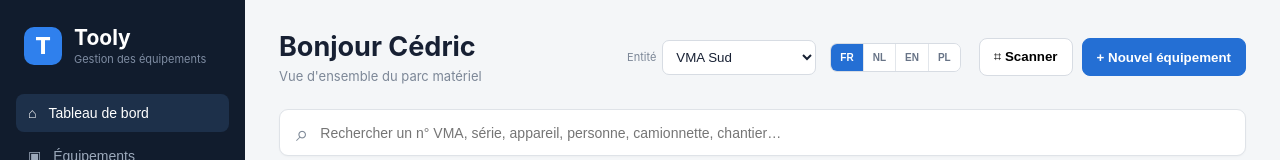
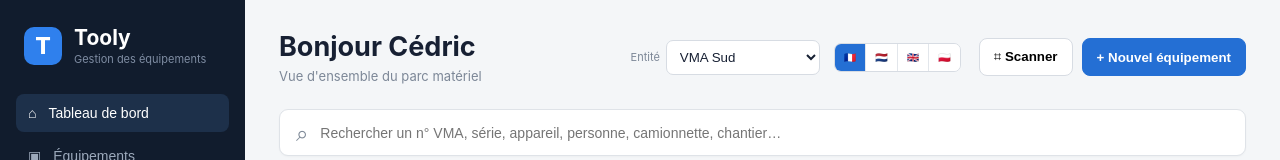
Before and after one commit to Bassistedric/Tooly, a React (Vite) app in the folder frontend/: page / in a window 1280 px wide. Shown: the top 160 px of the page. Built offline with nearby package versions, Linux system fonts and the light colour scheme.

Commit message:
Use language flags and translate dashboard demo content

```diff
--- a/frontend/src/App.tsx
+++ b/frontend/src/App.tsx
@@ -7,6 +7,27 @@ const equipment = [
   { id:'VMA-0187', name:'Manomètre digital', place:'Atelier LLN', control:'Échu', state:'NOK', tone:'danger' },
   { id:'VMA-0421', name:'Perceuse-visseuse', place:'Stock Jumet', control:'15/01/2027', state:'Conforme', tone:'ok' },
 ]
+
+function translateDemoPlace(value: string, lang: string) {
+  const map: Record<string, Record<string,string>> = {
+    en: {'Chantier WTECEWA31':'Worksite WTECEWA31','Camionnette 2-ABC-123':'Van 2-ABC-123','Atelier LLN':'LLN workshop','Stock Jumet':'Jumet stock'},
+    nl: {'Chantier WTECEWA31':'Werf WTECEWA31','Camionnette 2-ABC-123':'Bestelwagen 2-ABC-123','Atelier LLN':'Werkplaats LLN','Stock Jumet':'Voorraad Jumet'},
+    pl: {'Chantier WTECEWA31':'Budowa WTECEWA31','Camionnette 2-ABC-123':'Pojazd 2-ABC-123','Atelier LLN':'Warsztat LLN','Stock Jumet':'Magazyn Jumet'}
+  }
+  return map[lang]?.[value] ?? value
+}
+function translateDemoControl(value: string, lang: string) {
+  if (value !== 'Échu') return value
+  return ({en:'Overdue',nl:'Vervallen',pl:'Po terminie'} as Record<string,string>)[lang] ?? value
+}
+function translateDemoState(value: string, lang: string) {
+  const map: Record<string, Record<string,string>> = {
+    en:{'À contrôler':'To inspect','Conforme':'Compliant'},
+    nl:{'À contrôler':'Te controleren','Conforme':'Conform'},
+    pl:{'À contrôler':'Do kontroli','Conforme':'Zgodny'}
+  }
+  return map[lang]?.[value] ?? value
+}
 
 function App() {
   const { t, i18n } = useTranslation()
@@ -29,7 +50,7 @@ function App() {
       <div className="asideBottom"><button>⚙ <span>{t('admin')}</span></button><div className="profile"><span>CC</span><div><b>Cédric C.</b><small>Administrateur</small></div></div></div>
     </aside>
     <main>
-      <header><div><h1>{t('hello')}</h1><p>{t('overview')}</p></div><div className="topSelectors"><label>{t('entity')} <select defaultValue="VMA Sud"><option>VMA Sud</option><option>VMA Nord</option><option>BE Maintenance</option></select></label><div className="languages">{['fr','nl','en','pl'].map(lang=><button key={lang} className={i18n.language===lang?'selected':''} onClick={()=>changeLanguage(lang)}>{lang.toUpperCase()}</button>)}</div></div><div className="headerActions"><button className="scan">⌗ {t('scan')}</button><button className="add">+ {t('newEquipment')}</button></div></header>
+      <header><div><h1>{t('hello')}</h1><p>{t('overview')}</p></div><div className="topSelectors"><label>{t('entity')} <select defaultValue="VMA Sud"><option>VMA Sud</option><option>VMA Nord</option><option>BE Maintenance</option></select></label><div className="languages">{[{code:'fr',flag:'🇫🇷',label:'Français'},{code:'nl',flag:'🇳🇱',label:'Nederlands'},{code:'en',flag:'🇬🇧',label:'English'},{code:'pl',flag:'🇵🇱',label:'Polski'}].map(item=><button key={item.code} title={item.label} aria-label={item.label} className={i18n.language===item.code?'selected':''} onClick={()=>changeLanguage(item.code)}>{item.flag}</button>)}</div></div><div className="headerActions"><button className="scan">⌗ {t('scan')}</button><button className="add">+ {t('newEquipment')}</button></div></header>
       <section className="search"><span>⌕</span><input placeholder={t('search')}/></section>
       <section className="metrics">
         <article><span className="metricIcon">▣</span><div><small>{t('active')}</small><strong>1 284</strong><p>+ 18 ce mois</p></div></article>
@@ -40,7 +61,7 @@ function App() {
       <section className="contentGrid">
         <div className="panel wide"><div className="panelHead"><div><h2>{t('equipment')} à suivre</h2><p>{t('priority')}</p></div><button>{t('seeAll')} →</button></div>
           <div className="table"><div className="tr th"><span>ÉQUIPEMENT</span><span>{t('location')}</span><span>{t('nextInspection')}</span><span>{t('status')}</span><span></span></div>
-          {equipment.map(e=><div className="tr" key={e.id}><span><b>{e.name}</b><small>{e.id}</small></span><span>{e.place}</span><span>{e.control}</span><span><i className={'pill '+e.tone}>{e.state}</i></span><span className="arrow">›</span></div>)}</div>
+          {equipment.map(e=><div className="tr" key={e.id}><span><b>{e.name}</b><small>{e.id}</small></span><span>{translateDemoPlace(e.place, i18n.language)}</span><span>{translateDemoControl(e.control, i18n.language)}</span><span><i className={'pill '+e.tone}>{translateDemoState(e.state, i18n.language)}</i></span><span className="arrow">›</span></div>)}</div>
         </div>
         <div className="panel"><div className="panelHead"><div><h2>{t('inspections')}</h2><p>30 prochains jours</p></div></div>
           <div className="ring"><div><strong>37</strong><small>à traiter</small></div></div>
```
